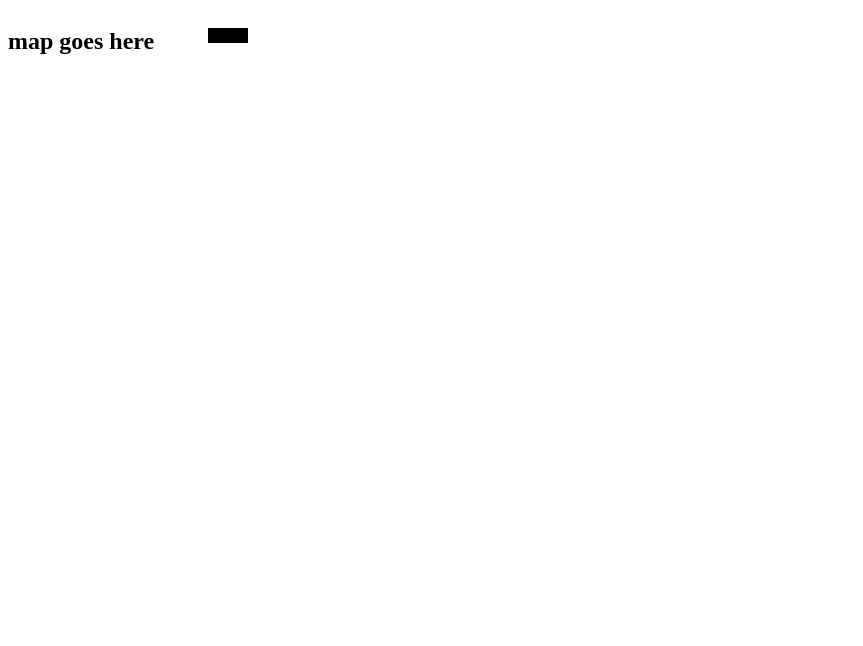
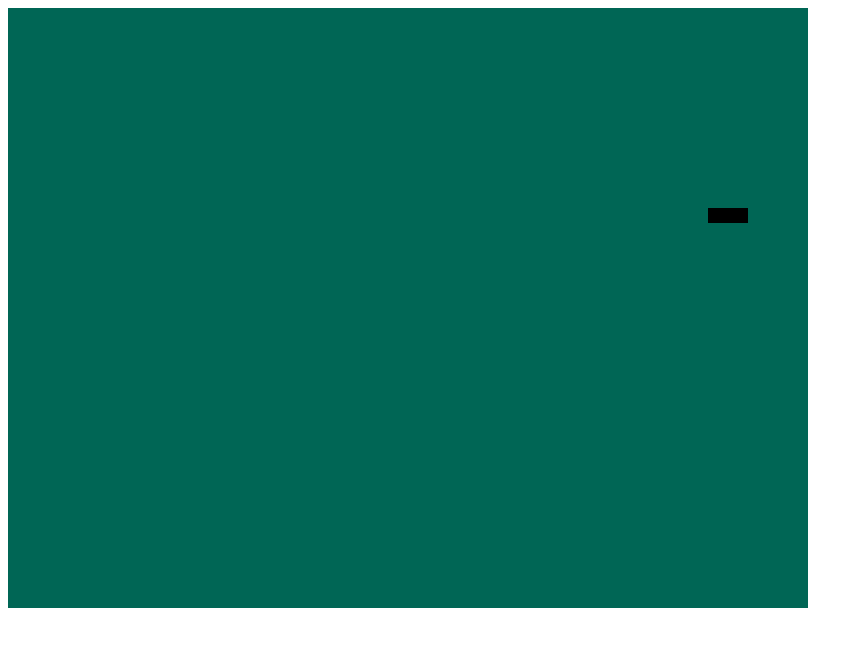
Before and after one commit to KoosieComputes/timulator, a plain HTML site: page index.html in a window 1280 px wide. Shown: the whole page, without its empty margins (0-863 px from the left). Drawn offline with Linux system fonts and the light colour scheme.

Commit message:
karretjie ry

```diff
--- a/app.js
+++ b/app.js
@@ -1,15 +1,39 @@
+var canvas = document.getElementById('canvas');
+var ctx = canvas.getContext('2d');
+var ref;
+
 var kar = {
-	x: 200,
-	y: 20,
-	dx: 0,
+	x: 700,
+	y: 200,
+	dx: -10,
 	dy: 0,
 
-	draw: function(ctx) {
-		ctx.fillRect(this.x, this.y,40,15);
+	step: function() {
+		if (this.x < 0 || this.x > canvas.width) {
+			this.dx = -1 * this.dx;
+		}
+		this.x += this.dx;
+  		this.y += this.dy;
+	},
+
+	draw: function() {
+		ctx.fillRect(this.x, this.y, 40, 15);
 	}
 }
 
-var ctx = document.getElementById('canvas').getContext('2d');
-// ctx.strokeStyle = 'rgb(255, 0, 0)';
-// ctx.fillStyle = 'rgb(255, 0, 0)';
-kar.draw(ctx);
+function draw() {
+  ctx.clearRect(0,0, canvas.width, canvas.height);
+  kar.step();
+  kar.draw();
+  ref = window.requestAnimationFrame(draw);
+}
+
+canvas.addEventListener('mouseover', function(e) {
+  ref = window.requestAnimationFrame(draw);
+});
+
+canvas.addEventListener('mouseout', function(e) {
+  window.cancelAnimationFrame(ref);
+});
+
+kar.draw();
--- a/styles.css
+++ b/styles.css
@@ -10,5 +10,5 @@
 	top: 0;
 }
 canvas {
-	/*background-color: #006655;*/
+	background-color: #006655;
 }
```
